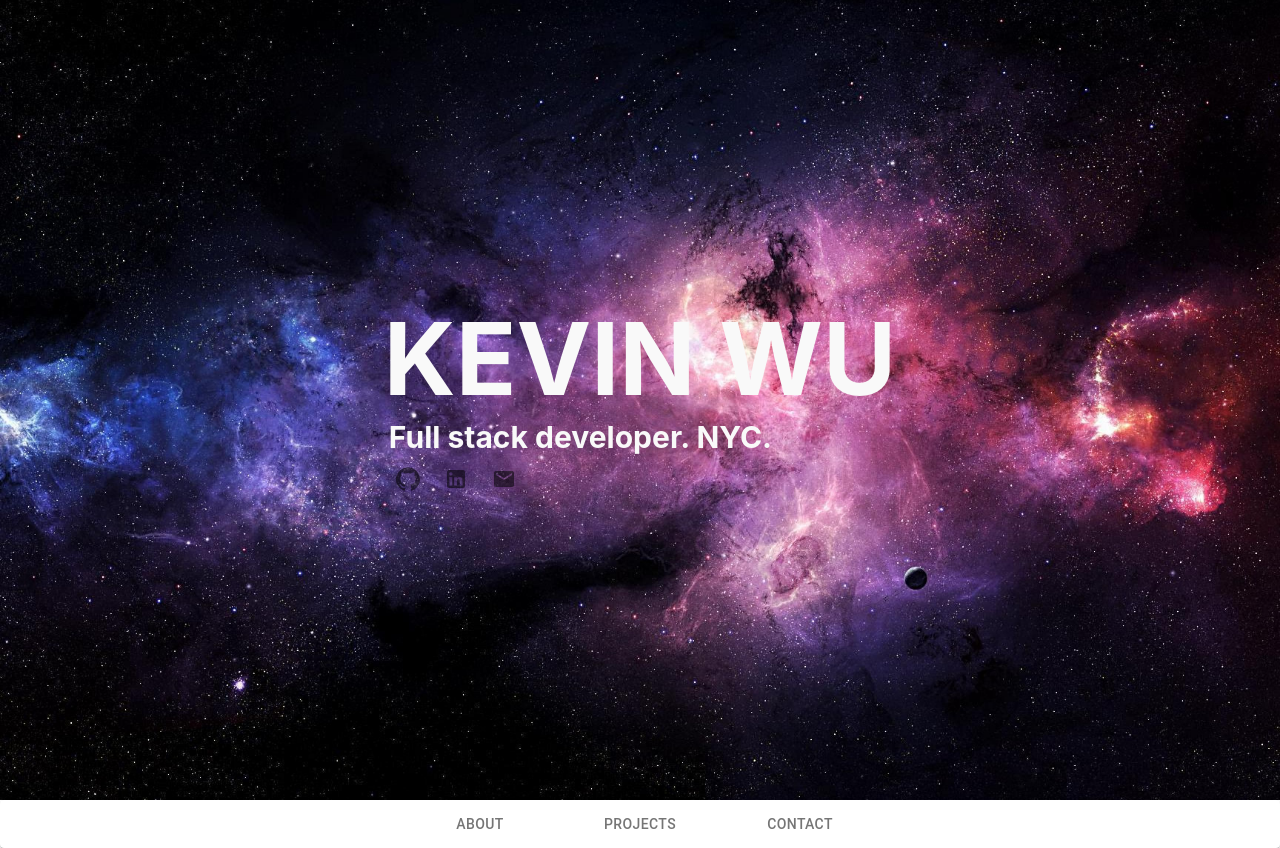
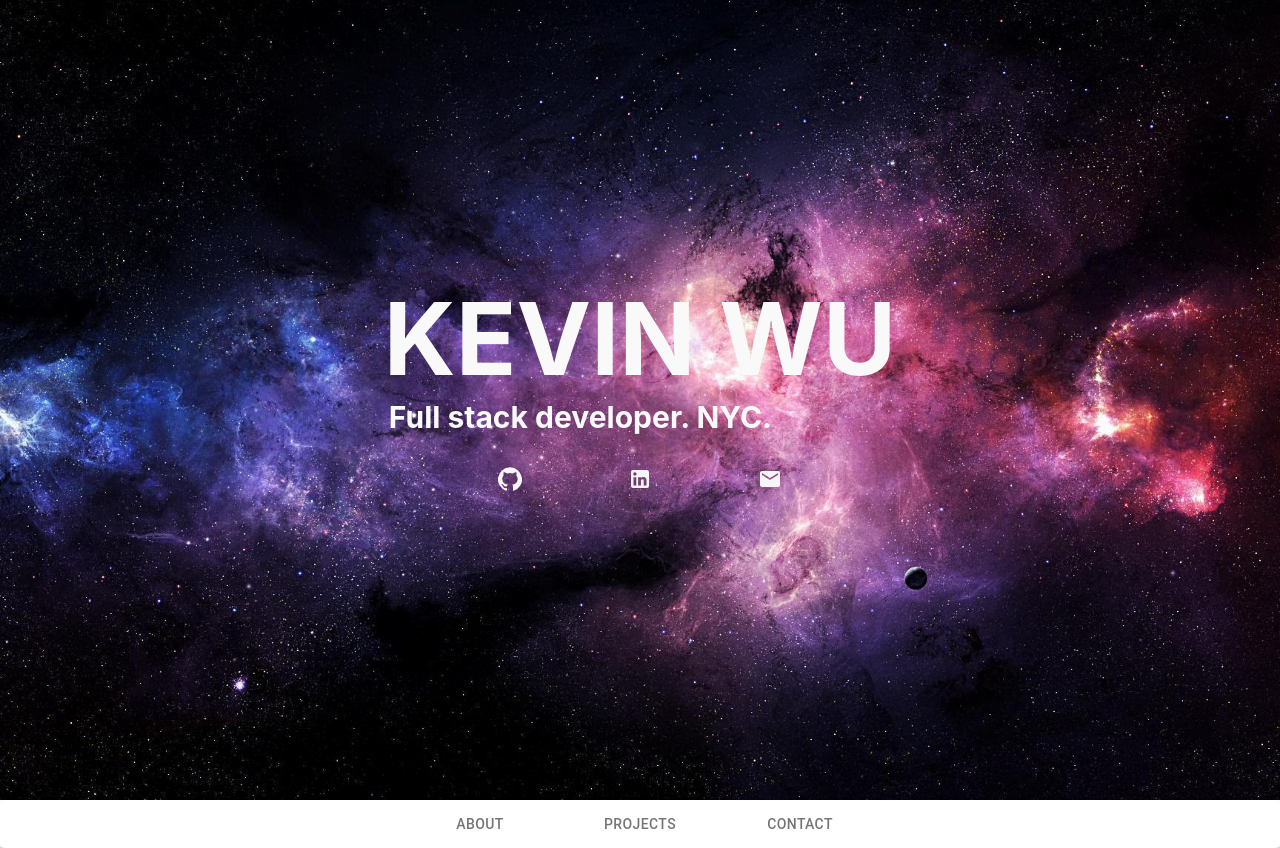
Before and after one commit to kevkevwuhoo/kwu-react-portfolio, a React (Create React App) app: page / in a window 1280 px wide. Built offline with nearby package versions, Linux system fonts and the light colour scheme.

Commit message:
Added styles to icon buttons

```diff
--- a/src/components/SocialIcons/index.js
+++ b/src/components/SocialIcons/index.js
@@ -3,18 +3,19 @@ import IconButton from '@material-ui/core/IconButton';
 import GitHubIcon from '@material-ui/icons/GitHub';
 import LinkedInIcon from '@material-ui/icons/LinkedIn';
 import EmailIcon from '@material-ui/icons/Email';
+import './style.css';
 
 const SocialIcons = () => {
   return (
     <div className='icon-buttons'>
       <IconButton aria-label='github' href='#'>
-        <GitHubIcon />
+        <GitHubIcon id='github' />
       </IconButton>
       <IconButton aria-label='linkedin' href='#'>
-        <LinkedInIcon />
+        <LinkedInIcon id='linkedin' />
       </IconButton>
       <IconButton aria-label='email' href='#'>
-        <EmailIcon />
+        <EmailIcon id='email' />
       </IconButton>
     </div>
   );
--- /dev/null
+++ b/src/components/SocialIcons/style.css
@@ -0,0 +1,12 @@
+.icon-buttons {
+  display: flex;
+  justify-content: space-evenly;
+  align-items: center;
+  padding: 20px;
+}
+
+#github,
+#linkedin,
+#email {
+  color: #f6f6f6;
+}
```
